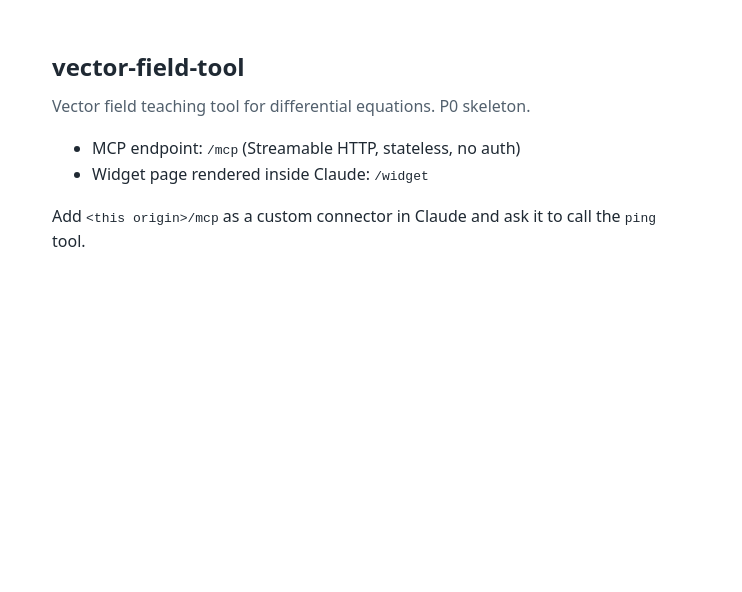
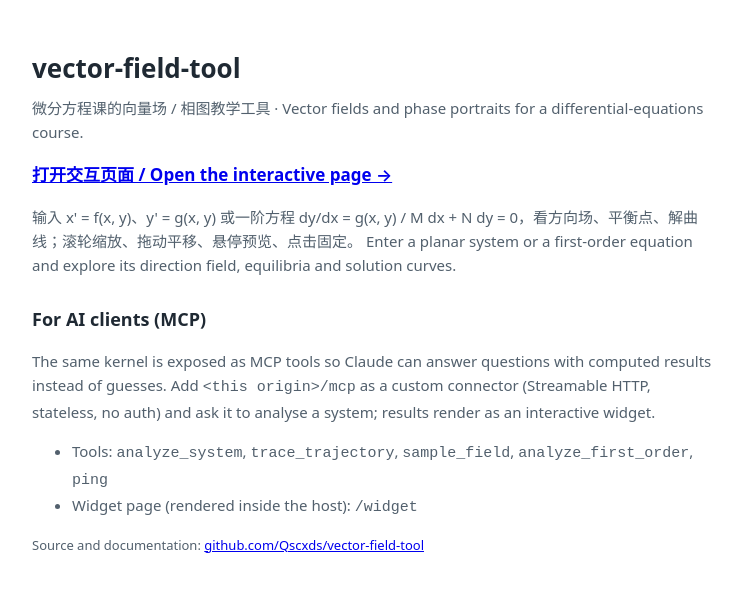
Before and after one commit to Qscxds/vector-field-tool, a Next.js app: page / in a window 1280 px wide. Shown: the top 592 px of the page, without its empty margins (268-1010 px from the left). Built offline with nearby package versions, Linux system fonts and the light colour scheme.

Commit message:
[H1] home page: link to the interactive page, MCP notes second
Co-Authored-By: Claude Fable 5.1 <noreply@anthropic.com>

```diff
--- a/app/page.tsx
+++ b/app/page.tsx
@@ -1,21 +1,40 @@
+import Link from "next/link";
+
 export default function HomePage() {
   return (
-    <main style={{ maxWidth: 640, margin: "48px auto", padding: "0 24px", lineHeight: 1.6 }}>
-      <h1 style={{ fontSize: 24, marginBottom: 8 }}>vector-field-tool</h1>
+    <main style={{ maxWidth: 680, margin: "48px auto", padding: "0 24px", lineHeight: 1.6, fontSize: 15 }}>
+      <h1 style={{ fontSize: 26, marginBottom: 6 }}>vector-field-tool</h1>
       <p style={{ marginTop: 0, color: "#52606d" }}>
-        Vector field teaching tool for differential equations. P0 skeleton.
+        微分方程课的向量场 / 相图教学工具 · Vector fields and phase portraits for a differential-equations course.
       </p>
-      <ul>
+
+      <p style={{ fontSize: 17 }}>
+        <Link href="/vector-field" style={{ fontWeight: 600 }}>
+          打开交互页面 / Open the interactive page →
+        </Link>
+      </p>
+      <p style={{ color: "#52606d" }}>
+        输入 x&apos; = f(x, y)、y&apos; = g(x, y) 或一阶方程 dy/dx = g(x, y) / M dx + N dy = 0，看方向场、平衡点、解曲线；滚轮缩放、拖动平移、悬停预览、点击固定。
+        Enter a planar system or a first-order equation and explore its direction field, equilibria and solution curves.
+      </p>
+
+      <h2 style={{ fontSize: 18, marginTop: 28 }}>For AI clients (MCP)</h2>
+      <p style={{ color: "#52606d", marginTop: 4 }}>
+        The same kernel is exposed as MCP tools so Claude can answer questions with computed results instead of guesses. Add{" "}
+        <code>&lt;this origin&gt;/mcp</code> as a custom connector (Streamable HTTP, stateless, no auth) and ask it to analyse a
+        system; results render as an interactive widget.
+      </p>
+      <ul style={{ color: "#52606d" }}>
         <li>
-          MCP endpoint: <code>/mcp</code> (Streamable HTTP, stateless, no auth)
+          Tools: <code>analyze_system</code>, <code>trace_trajectory</code>, <code>sample_field</code>, <code>analyze_first_order</code>,{" "}
+          <code>ping</code>
         </li>
         <li>
-          Widget page rendered inside Claude: <code>/widget</code>
+          Widget page (rendered inside the host): <code>/widget</code>
         </li>
       </ul>
-      <p>
-        Add <code>&lt;this origin&gt;/mcp</code> as a custom connector in Claude and ask it to
-        call the <code>ping</code> tool.
+      <p style={{ color: "#52606d", fontSize: 13 }}>
+        Source and documentation: <a href="https://github.com/Qscxds/vector-field-tool">github.com/Qscxds/vector-field-tool</a>
       </p>
     </main>
   );
```
